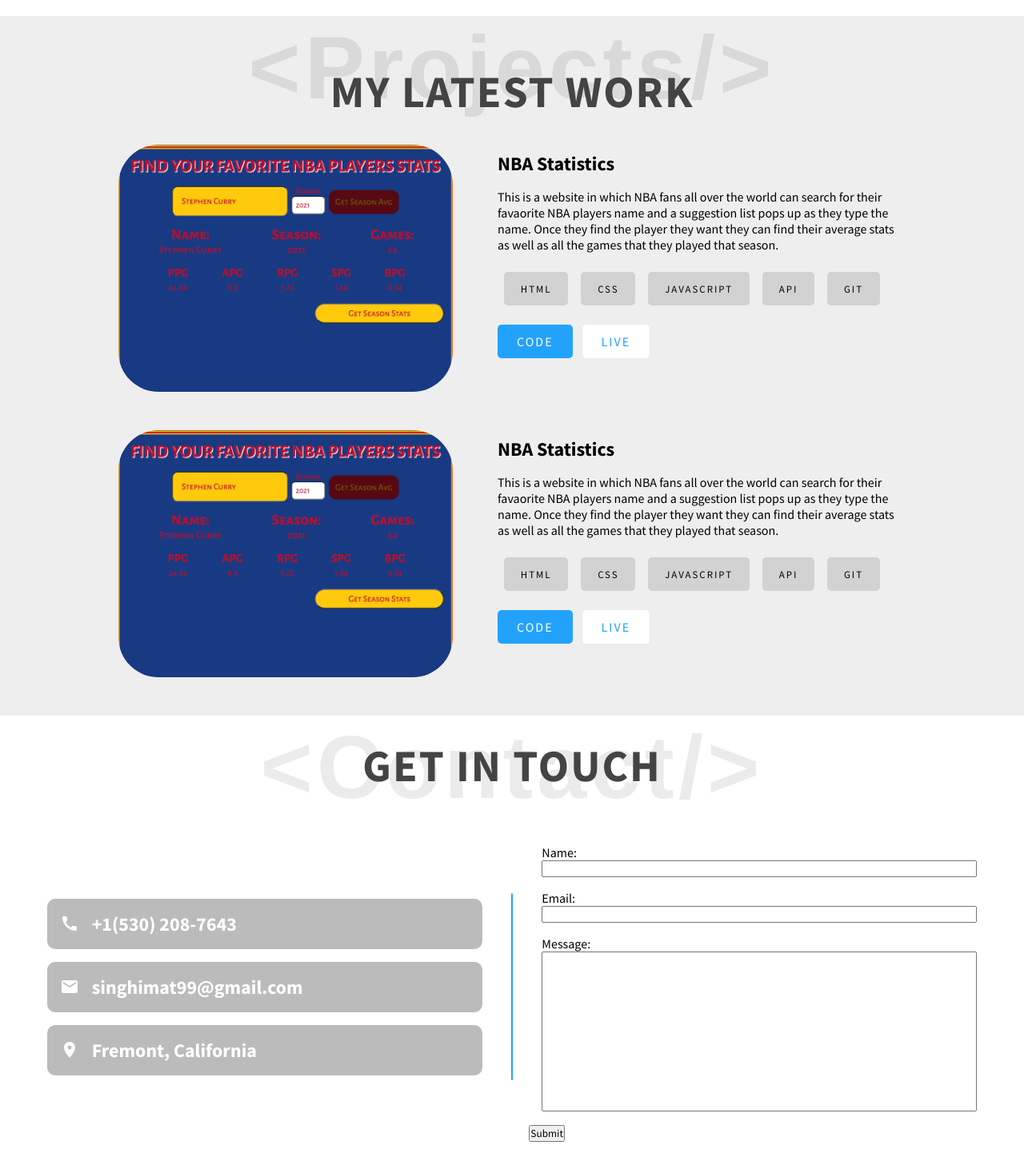
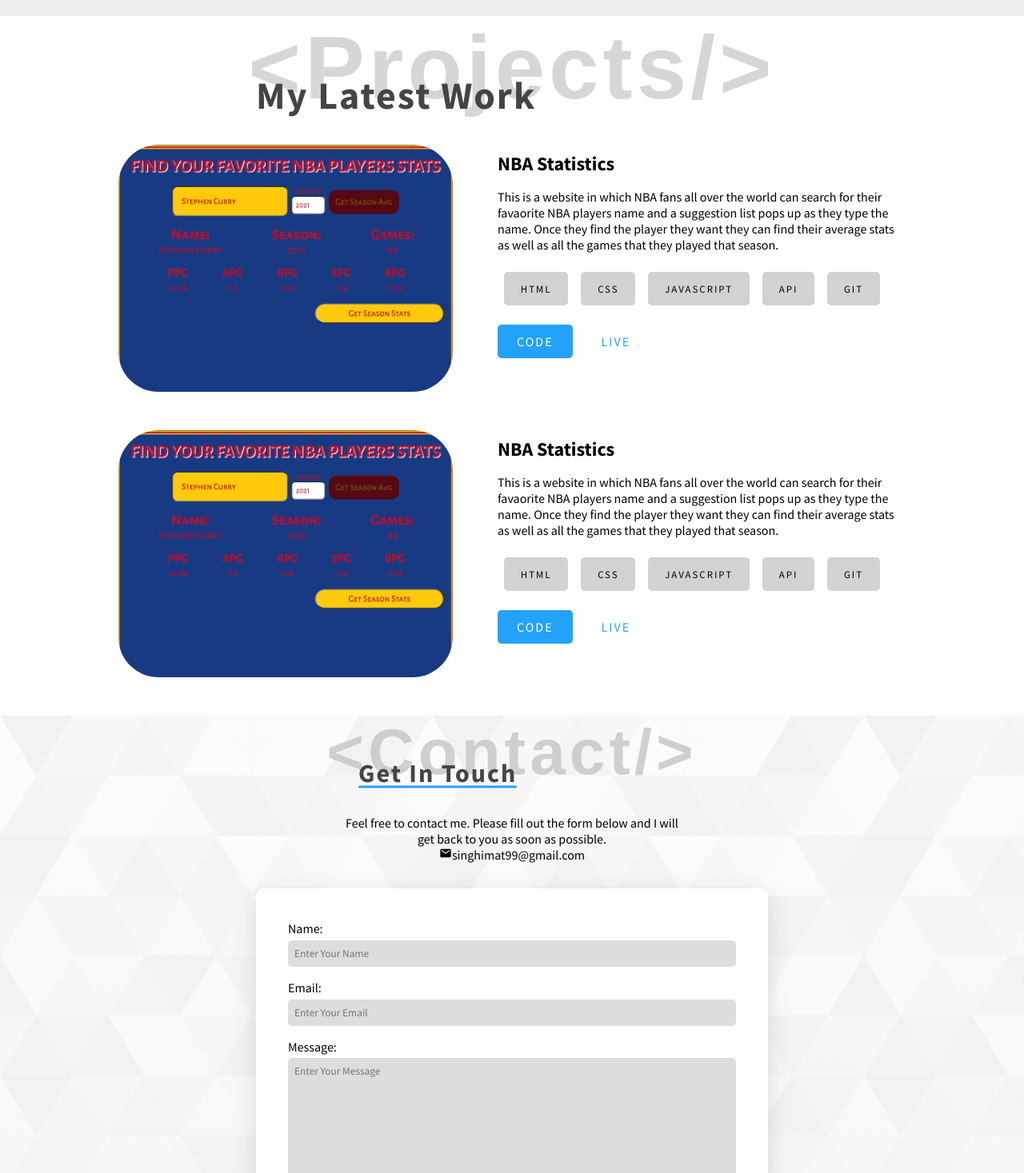
Before and after one commit to singhimat99/himat-singh-portfolio, a React (Vite) app: page / in a window 1280 px wide. Shown: the part 1330-2797 px from the top of the page at 80% size. Built offline with nearby package versions, Linux system fonts and the light colour scheme; a web font is replaced by a local one.

Commit message:
contact page css mostly done need to fix the width of the container and add functionality to the form

```diff
--- a/src/components/About/About.css
+++ b/src/components/About/About.css
@@ -1,5 +1,6 @@
 .aboutpage {
   min-height: 550px;
+  background-color: #eee;
 }
 .about_content {
   width: 100%;
@@ -38,7 +39,7 @@
 .about_content-text-title h1 {
   font-family: "M PLUS Code Latin", sans-serif;
   font-size: 7rem;
-  color: rgba(198, 196, 196, 0.3);
+  color: rgba(198, 196, 196, 0.473);
   letter-spacing: 5px;
 }
 .about_content-text-title h3 {
--- a/src/components/ContactMe/ContactMe.css
+++ b/src/components/ContactMe/ContactMe.css
@@ -1,11 +1,17 @@
 .contact-page {
   min-height: 100vh;
+  background-image: linear-gradient(
+      rgba(252, 248, 248, 0.619),
+      rgba(245, 245, 245, 0.8)
+    ),
+    url(../images/common-bg.svg);
 }
 .contact-content_wrapper {
   width: 100%;
-
   display: flex;
   flex-direction: column;
+  justify-content: center;
+  align-items: center;
 }
 .contact-page_heading {
   width: 100%;
@@ -15,21 +21,37 @@
   flex-direction: column;
   position: relative;
 }
-.contact-page_heading h1 {
+.contact-description {
+  text-align: center;
+  margin: 1rem 0 2rem 0;
+}
+.contact-page_heading h4::after {
+  content: "";
+  background-color: var(--light-teal-base);
+  height: 3px;
+  width: 100%;
+  position: absolute;
+  left: 50%;
+  bottom: 0;
+  border-radius: 10px;
+  transform: translate(-50%, -50%);
+}
+.contact-page_heading h3 {
   font-family: "M PLUS Code Latin", sans-serif;
-  font-size: 7rem;
-  color: rgba(198, 196, 196, 0.347);
+  font-size: 5rem;
+  color: rgba(198, 196, 196, 0.806);
   letter-spacing: 5px;
   margin-bottom: 1rem;
   position: relative;
 }
-.contact-page_heading h3 {
-  text-transform: uppercase;
-  font-size: 3.5rem;
+.contact-page_heading h4 {
+  text-transform: capitalize;
+  font-size: 2rem;
   letter-spacing: 2px;
   color: #444;
   position: absolute;
-  bottom: 3rem;
+  bottom: 1rem;
+  left: 35%;
 }
 .contact-content {
   display: flex;
@@ -38,10 +60,10 @@
   align-items: center;
   position: relative;
 }
-.contact-info_container {
+/* .contact-info_container {
   width: 45%;
-}
-.contact-content::after {
+} */
+/* .contact-content::after {
   content: "";
   position: absolute;
   width: 2px;
@@ -51,7 +73,7 @@
   transform: translate(-50%, -50%);
   background-color: var(--light-teal-base);
 }
-.contact-info_container > div {
+ .contact-info_container > div {
   background-color: #bbb;
   color: white;
   padding: 1rem;
@@ -61,15 +83,52 @@
   display: flex;
   align-items: center;
   gap: 1rem;
-}
+} */
 .contact-form > div {
   display: flex;
   flex-direction: column;
   margin: 1rem;
 }
+.contact-form {
+  position: relative;
+}
+.contact-form button {
+  position: absolute;
+  right: 1rem;
+  padding: 0.7rem 2.2rem;
+  font-size: 1rem;
+  background-color: var(--light-teal-base);
+  border-radius: 2px;
+  text-transform: uppercase;
+  letter-spacing: 2px;
+  border-style: none;
+  cursor: pointer;
+  color: white;
+  box-shadow: rgb(100 100 111 / 20%) 0 7px 29px 0;
+  transition: transform 500ms;
+}
+.contact-form button:hover {
+  transform: translateY(-5%);
+}
 #input_message {
   height: 200px;
 }
 .contact-form_container {
-  width: 45%;
+  width: 50%;
+  background-color: white;
+  box-shadow: rgb(100 100 111 / 20%) 0 7px 29px 0;
+  border-radius: 10px;
+  padding: 1.5rem;
+  padding-bottom: 3.5rem;
+  margin-bottom: 3rem;
 }
+#input_message {
+  resize: none;
+}
+.contact_form-input {
+  background-color: #ddd;
+  border-radius: 5px;
+  padding: 0.5rem;
+  border-style: none;
+  margin-top: 0.3rem;
+}
--- a/src/components/ContactMe/ContactMe.jsx
+++ b/src/components/ContactMe/ContactMe.jsx
@@ -7,11 +7,22 @@
     <section className="contact-page" id="contact">
       <div className="contact-content_wrapper">
         <div className="contact-page_heading">
-          <h1>{"<Contact/>"}</h1>
-          <h3>Get in Touch</h3>
+          <h3>{"<Contact/>"}</h3>
+          <h4>Get in Touch</h4>
+        </div>
+        <div className="contact-description">
+          <p>
+            Feel free to contact me. Please fill out the form below and I will{" "}
+            <br />
+            get back to you as soon as possible.
+          </p>
+          <p>
+            <MdEmail />
+            singhimat99@gmail.com
+          </p>
         </div>
         <div className="contact-content">
-          <div className="contact-info_container">
+          {/* <div className="contact-info_container">
             <div className="phone">
               <MdCall />
               <h4>{"+1(530) 208-7643"}</h4>
@@ -24,23 +35,45 @@
               <MdLocationOn />
               <h4>Fremont, California</h4>
             </div>
-          </div>
+          </div> */}
           <div className="contact-form_container">
             <form action="" method="post" className="contact-form">
               <div className="form-name">
                 <label htmlFor="input_name">Name:</label>
-                <input type="text" name="Name" id="input_name" />
+                <input
+                  required
+                  placeholder="Enter Your Name"
+                  type="text"
+                  name="Name"
+                  id="input_name"
+                  class="contact_form-input"
+                />
               </div>
               <div className="form-email">
                 <label htmlFor="input_email">Email:</label>
-                <input type="email" name="Email" id="input_email" />
+                <input
+                  required
+                  placeholder="Enter Your Email"
+                  type="email"
+                  name="Email"
+                  id="input_email"
+                  class="contact_form-input"
+                />
               </div>
               <div className="form_message">
                 <label htmlFor="input_message">Message:</label>
-                <input type="text" name="Message" id="input_message" />
+                <textarea
+                  required=""
+                  cols="30"
+                  rows="10"
+                  class="contact_form-input"
+                  placeholder="Enter Your Message"
+                  name="message"
+                  id="input_message"
+                ></textarea>
               </div>
+              <button type="submit">Submit</button>
             </form>
-            <button type="submit">Submit</button>
           </div>
         </div>
       </div>
--- a/src/components/Footer/Footer.jsx
+++ b/src/components/Footer/Footer.jsx
@@ -1,11 +1,89 @@
-import React from "react";
-
+import React, { useRef } from "react";
+import { Link } from "react-scroll";
+import { BsGithub, BsLinkedin } from "react-icons/bs";
 import "./Footer.css";
 
 export default function Footer() {
+  const navRef = useRef();
   return (
-    <section className="footer">
-      <div className="footer-content_container"></div>
-    </section>
+    <footer className="footer">
+      <div className="footer-content_container">
+        <div className="footer-heading">
+          <h4>Himat Singh</h4>
+          <p>
+            I am Front End Web developer who focuses on building User Interfaces{" "}
+            <br />
+            for Web Applications that lead to success of the overall product.
+          </p>
+        </div>
+        <div className="footer-nav">
+          <ul className="nav-list-items">
+            <li>
+              <Link
+                to="home"
+                smooth={true}
+                offset={-200}
+                duration={500}
+                id="footer_nav-item-link"
+              >
+                home
+              </Link>
+            </li>
+            <li>
+              <Link
+                to="about"
+                smooth={true}
+                offset={-70}
+                duration={700}
+                id="footer_nav-item-link"
+              >
+                about
+              </Link>
+            </li>
+            <li>
+              <Link
+                to="projects"
+                smooth={true}
+                offset={-70}
+                duration={700}
+                id="footer_nav-item-link"
+              >
+                projects
+              </Link>
+            </li>
+            <li>
+              <Link
+                to="contact"
+                smooth={true}
+                offset={200}
+                duration={700}
+                id="footer_nav-item-link"
+              >
+                contact
+              </Link>
+            </li>
+          </ul>
+        </div>
+        <div className="footer-socials">
+          <ul className="socials-list">
+            <li>
+              <a href="#">
+                <BsGithub />
+              </a>
+            </li>
+            <li>
+              <a href="#">
+                <BsLinkedin />
+              </a>
+            </li>
+          </ul>
+        </div>
+        <div className="footer-copyright">
+          <p>
+            Made by <a href="/">Himat Singh</a>
+          </p>
+        </div>
+      </div>
+    </footer>
   );
 }
--- a/src/components/Navbar/Navbar.css
+++ b/src/components/Navbar/Navbar.css
@@ -30,6 +30,7 @@
 }
 #nav-item-link {
   color: #333;
+  text-transform: uppercase;
   font-size: 1.2rem;
   font-weight: 400;
   cursor: pointer;
--- a/src/components/Navbar/Navbar.jsx
+++ b/src/components/Navbar/Navbar.jsx
@@ -25,7 +25,7 @@
           id="nav-item-link"
           onClick={showNavbar}
         >
-          HOME
+          home
         </Link>
         <Link
           to="about"
@@ -35,7 +35,7 @@
           id="nav-item-link"
           onClick={showNavbar}
         >
-          ABOUT
+          about
         </Link>
         <Link
           to="projects"
@@ -45,7 +45,7 @@
           id="nav-item-link"
           onClick={showNavbar}
         >
-          PROJECTS
+          projects
         </Link>
         <Link
           to="contact"
@@ -55,7 +55,7 @@
           id="nav-item-link"
           onClick={showNavbar}
         >
-          CONTACT
+          contact
         </Link>
         <button className="exit-btn" onClick={showNavbar}>
           <FaTimes />
--- a/src/components/Projects/Projects.css
+++ b/src/components/Projects/Projects.css
@@ -1,6 +1,5 @@
 .projects-page {
   min-height: 100vh;
-  background-color: #eee;
   padding-bottom: 2rem;
 }
 .projects_content {
@@ -18,21 +17,22 @@
   flex-direction: column;
   position: relative;
 }
-.projects_content-title h1 {
+.projects_content-title h3 {
   font-family: "M PLUS Code Latin", sans-serif;
   font-size: 7rem;
-  color: rgba(198, 196, 196, 0.5);
+  color: rgba(198, 196, 196, 0.71);
   letter-spacing: 5px;
   margin-bottom: 1rem;
 }
-.projects_content-title h3 {
+.projects_content-title h4 {
   /* font-family: Impact, Haettenschweiler, "Arial Narrow Bold", sans-serif; */
-  font-size: 3.5rem;
-  text-transform: uppercase;
+  font-size: 3rem;
+  text-transform: capitalize;
   letter-spacing: 2px;
   color: #444;
   position: absolute;
   bottom: 1rem;
+  left: 25%;
 }
 .projects_content-all-projects {
   width: 90%;
--- a/src/components/Projects/Projects.jsx
+++ b/src/components/Projects/Projects.jsx
@@ -8,8 +8,8 @@
     <section className="projects-page" id="projects">
       <div className="projects_content">
         <div className="projects_content-title">
-          <h1>{"<Projects/>"}</h1>
-          <h3>My Latest Work</h3>
+          <h3>{"<Projects/>"}</h3>
+          <h4>My Latest Work</h4>
         </div>
         <div className="projects_content-all-projects">
           {projectsData.map((project) => {
--- a/src/components/Projects/ProjectsData.js
+++ b/src/components/Projects/ProjectsData.js
@@ -15,7 +15,7 @@
     },
   },
   {
-    id: 1,
+    id: 2,
     title: "NBA Statistics",
     description:
       "This is a website in which NBA fans all over the world can search for their favaorite NBA players name and a suggestion list pops up as they type the name. Once they find the player they want they can find their average stats as well as all the games that they played that season.",
```
Also changed, not shown: src/components/Footer/Footer.css (+50 -1 lines), src/components/images/common-bg.svg (added).
